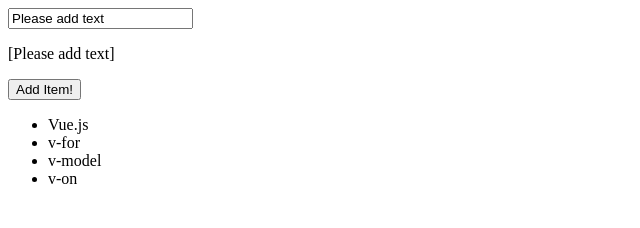
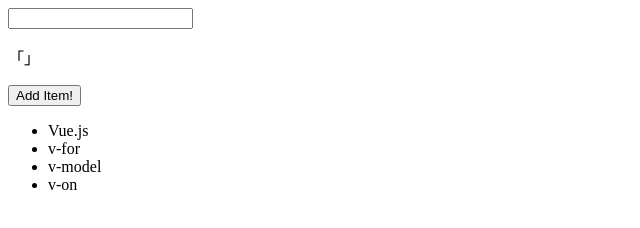
Before and after one commit to may-tech/vue_practice3, a plain HTML site: page index.html in a window 1280 px wide. Shown: the whole page, without its empty margins (0-640 px from the left). Drawn offline with nearby package versions, Linux system fonts and the light colour scheme.

Commit message:
[clean] テキストの編集

```diff
--- a/index.html
+++ b/index.html
@@ -8,7 +8,7 @@
 <body>
   <div id="app">
     <input v-model="addItemValue">
-    <p>[{{addItemValue}}]</p>
+    <p>「{{addItemValue}}」</p>
     <button v-on:click="addItemFunction">Add Item!</button>
     <ul>
       <li v-for="(item, itemIndex) in items" :key="itemIndex">
--- a/main.js
+++ b/main.js
@@ -2,7 +2,7 @@ const app = new Vue({
   el: '#app',
   data:{
     items:["Vue.js","v-for","v-model","v-on"],
-    addItemValue: "Please add text"
+    addItemValue: ""
   },
   methods: {
     addItemFunction: function(){
```
